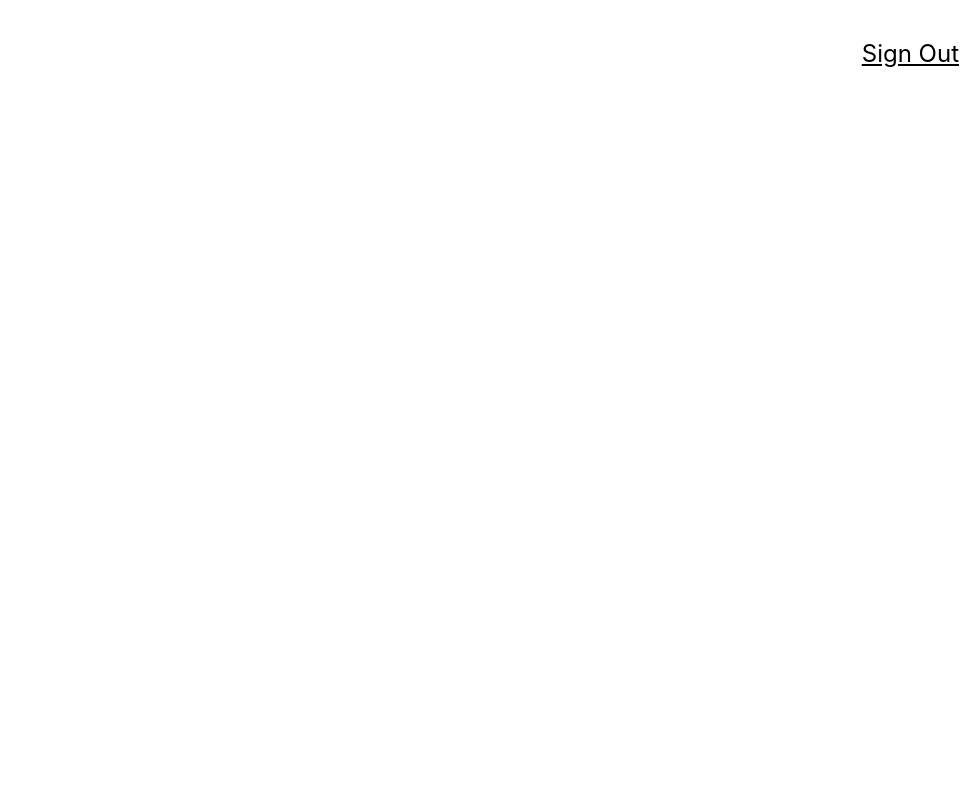
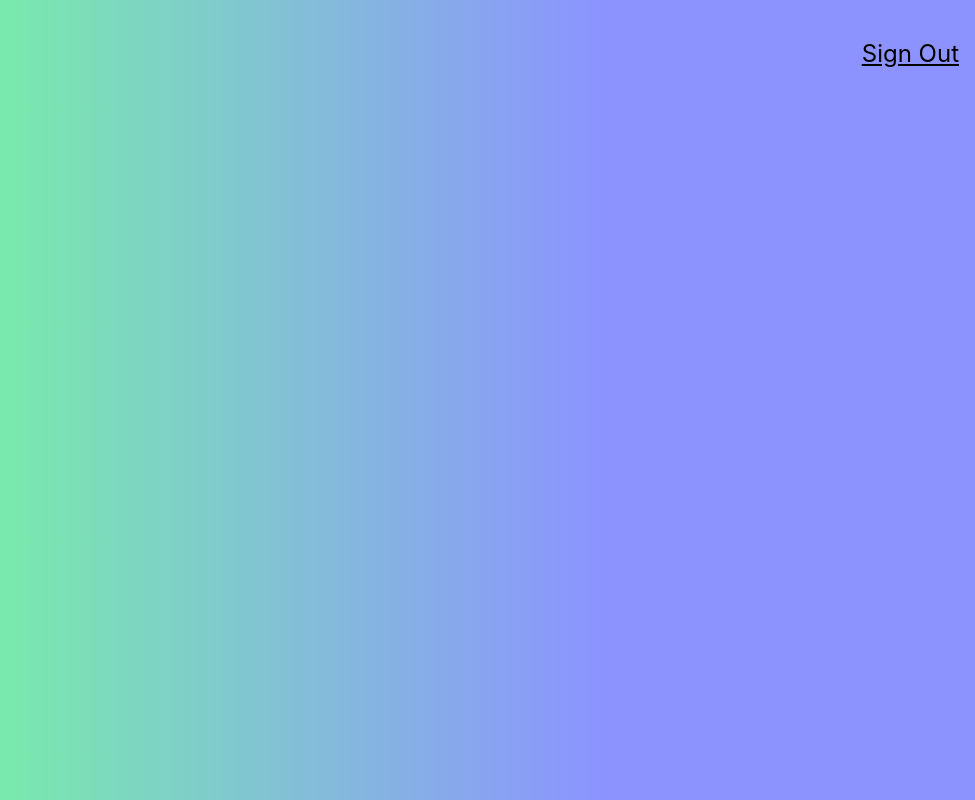
Before and after one commit to marjsky/facerecognitionbrain, a React (Create React App) app: page / in a window 1280 px wide. Shown: the whole page, without its empty margins (305-1280 px from the left). Built offline with nearby package versions, Linux system fonts and the light colour scheme.

Commit message:
add grade gradient to background

```diff
--- a/src/index.css
+++ b/src/index.css
@@ -1,11 +1,12 @@
 body {
   margin: 0;
+  padding: 0;
   font-family: -apple-system, BlinkMacSystemFont, 'Segoe UI', 'Roboto', 'Oxygen',
     'Ubuntu', 'Cantarell', 'Fira Sans', 'Droid Sans', 'Helvetica Neue',
     sans-serif;
   -webkit-font-smoothing: antialiased;
   -moz-osx-font-smoothing: grayscale;
-}
+  background: linear-gradient(90deg, rgb(120, 239, 168) 21%, rgba(140,147,255,1) 71%);}
 
 code {
   font-family: source-code-pro, Menlo, Monaco, Consolas, 'Courier New',
```
